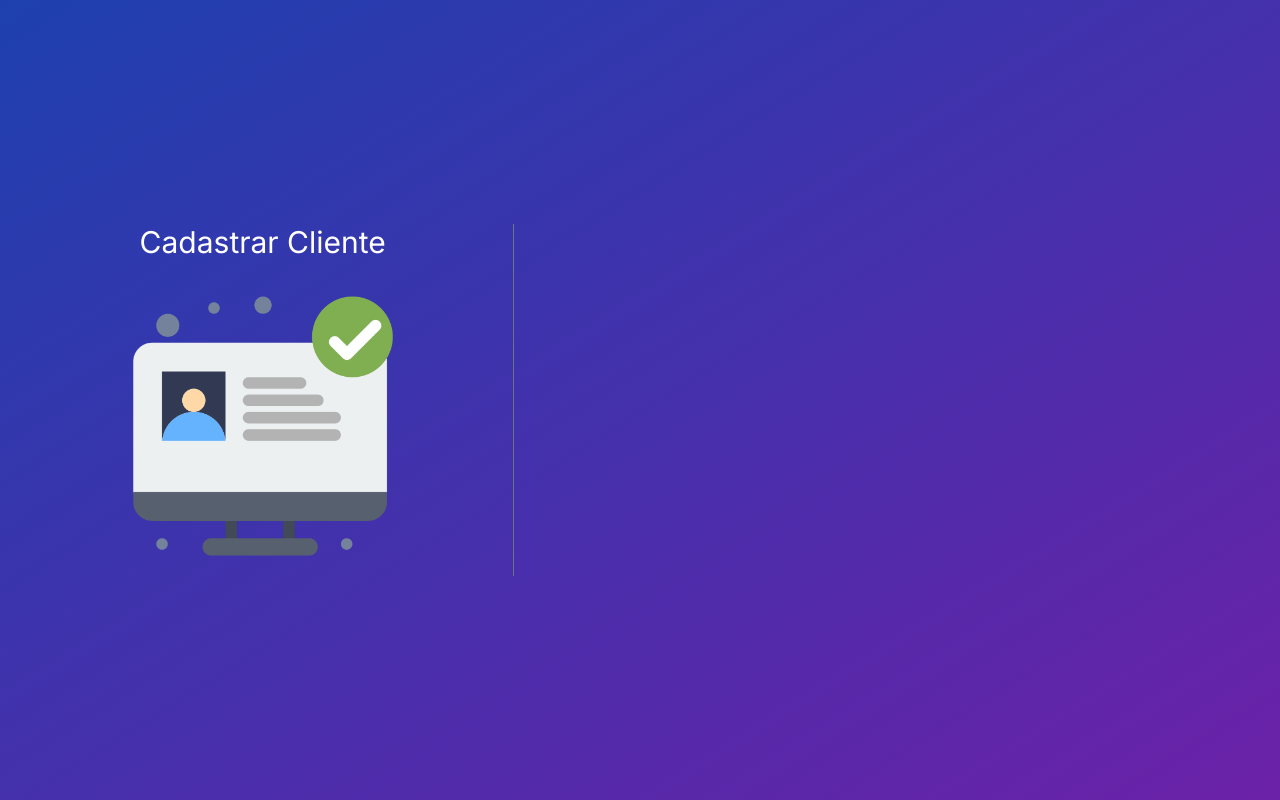
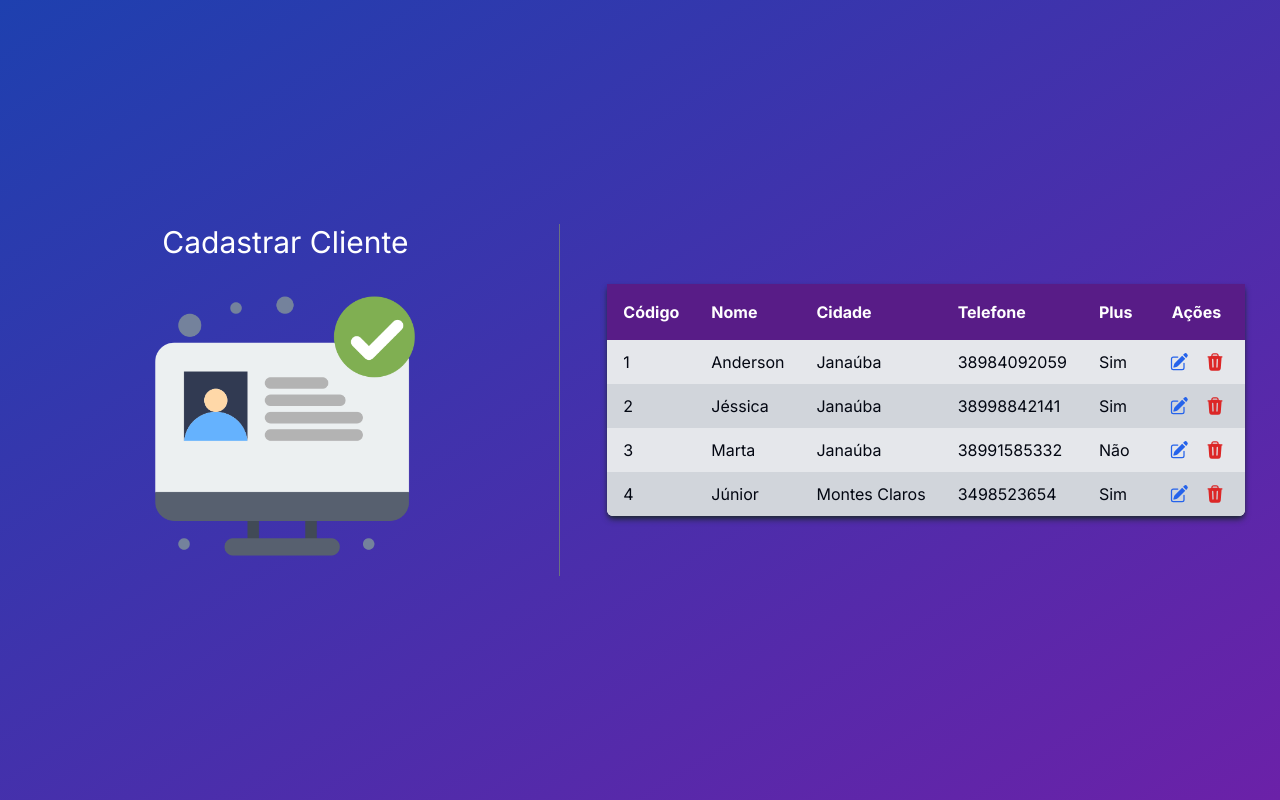
Before and after one commit to AndersonMendes567/projeto-cadastro, a Next.js app: page / in a window 1280 px wide. Built offline with nearby package versions, Linux system fonts and the light colour scheme.

Commit message:
listagem de clientes

```diff
--- a/src/app/page.tsx
+++ b/src/app/page.tsx
@@ -1,17 +1,20 @@
 import Image from "next/image";
 import Layout from "@/components/Layout";
 import bgRegister from "../assets/register.png"
+import Table from "@/components/Table";
+import { clients } from "../data/clients"
 
 export default function Home() {
   return (
     <div className={`
-      flex flex-col md:flex-row items-center
+      flex flex-col lg:flex-row items-center gap-6
       bg-gradient-to-br from-blue-800 to-purple-800
       h-screen py-6 px-3
     `}>
       <Layout title="Cadastrar Cliente">
         <Image src={bgRegister} alt='' width={300} height={300} />
       </Layout>
+      <Table clients={clients} />
     </div>
   )
 }
--- /dev/null
+++ b/src/components/Button.tsx
@@ -0,0 +1,18 @@
+interface ButtonProps {
+  children: any
+  color?: "green " | "blue" | "red"
+  action: ()=> void
+}
+
+export default function Button(props: ButtonProps) {
+  const color = props.color || "gray";
+  console.log(color)
+  return (
+    <button
+      className={`
+        bg-${color}-600 py-2 font-bold rounded-lg px-6
+      `}
+      onClick={props.action}
+    >{props.children}</button>
+  )
+}
--- /dev/null
+++ b/src/components/Icons.tsx
@@ -0,0 +1,13 @@
+export const EditIcon = () => (
+  <svg xmlns="http://www.w3.org/2000/svg" viewBox="0 0 24 24" fill="currentColor" className="w-5 h-5"
+  >
+    <path d="M21.731 2.269a2.625 2.625 0 00-3.712 0l-1.157 1.157 3.712 3.712 1.157-1.157a2.625 2.625 0 000-3.712zM19.513 8.199l-3.712-3.712-8.4 8.4a5.25 5.25 0 00-1.32 2.214l-.8 2.685a.75.75 0 00.933.933l2.685-.8a5.25 5.25 0 002.214-1.32l8.4-8.4z" />
+    <path d="M5.25 5.25a3 3 0 00-3 3v10.5a3 3 0 003 3h10.5a3 3 0 003-3V13.5a.75.75 0 00-1.5 0v5.25a1.5 1.5 0 01-1.5 1.5H5.25a1.5 1.5 0 01-1.5-1.5V8.25a1.5 1.5 0 011.5-1.5h5.25a.75.75 0 000-1.5H5.25z" />
+  </svg>
+)
+
+export const DeleteIcon = () => (
+  <svg xmlns="http://www.w3.org/2000/svg" viewBox="0 0 24 24" fill="currentColor" className="w-5 h-5">
+    <path fillRule="evenodd" d="M16.5 4.478v.227a48.816 48.816 0 013.878.512.75.75 0 11-.256 1.478l-.209-.035-1.005 13.07a3 3 0 01-2.991 2.77H8.084a3 3 0 01-2.991-2.77L4.087 6.66l-.209.035a.75.75 0 01-.256-1.478A48.567 48.567 0 017.5 4.705v-.227c0-1.564 1.213-2.9 2.816-2.951a52.662 52.662 0 013.369 0c1.603.051 2.815 1.387 2.815 2.951zm-6.136-1.452a51.196 51.196 0 013.273 0C14.39 3.05 15 3.684 15 4.478v.113a49.488 49.488 0 00-6 0v-.113c0-.794.609-1.428 1.364-1.452zm-.355 5.945a.75.75 0 10-1.5.058l.347 9a.75.75 0 101.499-.058l-.346-9zm5.48.058a.75.75 0 10-1.498-.058l-.347 9a.75.75 0 001.5.058l.345-9z" clipRule="evenodd" />
+  </svg>
+)
--- a/src/components/Layout.tsx
+++ b/src/components/Layout.tsx
@@ -8,7 +8,7 @@ interface LayoultProps {
 export default function Layout(props: LayoultProps) {
 
   return (
-    <div className="md:w-2/5 flex-col items-center justify-center gap-3 md:border-e border-e-gray-500">
+    <div className="flex-col w-4/5 items-center justify-center gap-3 lg:border-e border-e-gray-500">
       <Title>{props.title}</Title>
       <div className="text-gray-100 flex justify-center">{props.children}</div>
     </div>
--- /dev/null
+++ b/src/components/Table.tsx
@@ -0,0 +1,75 @@
+import Client from "../core/Client"
+import Button from "./Button"
+import { DeleteIcon, EditIcon } from "./Icons"
+
+interface TableProps {
+  clients: Client[]
+}
+
+export default function Table(props: TableProps) {
+
+  if (!props.clients.length) {
+    return (
+      <div className="flex flex-col">
+        <span className="text-xl font-semibold mb-6">Vix, Nada aqui por enquanto!</span>
+      </div>
+    )
+  }
+
+  const renderHeadTable = ()=> {
+    return (
+      <tr>
+        <th className="p-4 bg-purple-900 text-white text-left">Código</th>
+        <th className="p-4 bg-purple-900 text-white text-left">Nome</th>
+        <th className="p-4 bg-purple-900 text-white text-left">Cidade</th>
+        <th className="p-4 bg-purple-900 text-white text-left">Telefone</th>
+        <th className="p-4 bg-purple-900 text-white text-left">Plus</th>
+        <th className="p-4 bg-purple-900 text-white">Ações</th>
+      </tr>
+    )
+  }
+
+  const renderBodyTable = ()=> {
+    return (props.clients?.map((client, i) => {
+      return (
+        <tr key={client.id}
+          className={`
+            ${i % 2 === 0 ? "bg-gray-200" : "bg-gray-300"}
+          `}
+        >
+          <td className="px-4 py-2">{client.id}</td>
+          <td className="px-4 py-2">{client.name}</td>
+          <td className="px-4 py-2">{client.city}</td>
+          <td className="px-4 py-2">{client.phone}</td>
+          <td className="px-4 py-2 bg-clip-padd">{client.isPlus ? "Sim" : "Não"}</td>
+          <td className="px-4 py-2 bg-clip-padd flex gap-2">
+            <button className="text-blue-600 p-1">
+              <EditIcon />
+            </button>
+            <button className="text-red-600 p-1">
+              <DeleteIcon />
+            </button>
+          </td>
+        </tr>
+      )
+    }))
+  }
+
+  return (
+    <div className="flex justify-center w-full">
+      <table
+        className={`
+        text-gray-950 p-2 rounded-b-md shadow-gray-800
+          shadow-md bg-white overflow-hidden
+        `}
+      >
+        <thead>
+          { renderHeadTable() }
+        </thead>
+        <tbody>
+          { renderBodyTable() }
+        </tbody>
+      </table>
+    </div>
+  )
+}
--- /dev/null
+++ b/src/core/Client.ts
@@ -0,0 +1,55 @@
+export default class Client {
+  #id: number
+  #name: string
+  #address: string
+  #district: string
+  #city: string
+  #phone: number
+  #isPlus: boolean
+
+  constructor (
+    name: string,
+    address: string,
+    district: string,
+    city: string,
+    phone: number,
+    isPlus: boolean,
+    id: number = 0
+  ) {
+    this.#id = id;
+    this.#name = name;
+    this.#address = address;
+    this.#district = district;
+    this.#city = city;
+    this.#phone = phone;
+    this.#isPlus = isPlus;
+  }
+
+  get id() {
+    return this.#id;
+  }
+
+  get name() {
+    return this.#name;
+  }
+
+  get address() {
+    return this.#address;
+  }
+
+  get district() {
+    return this.#district;
+  }
+
+  get city() {
+    return this.#city;
+  }
+
+  get phone() {
+    return this.#phone;
+  }
+
+  get isPlus() {
+    return this.#isPlus;
+  }
+}
--- /dev/null
+++ b/src/data/clients.js
@@ -0,0 +1,8 @@
+import Client from "../core/Client";
+
+export const clients = [
+  new Client('Anderson', 'Rua Embaúba', 'Acácias', 'Janaúba', 38984092059, true, 1),
+  new Client('Jéssica', 'Rua Dezessete', 'Acácias', 'Janaúba', 38998842141, true, 2),
+  new Client('Marta', 'Avenida Manoel Athaíde', 'Santo Antônio', 'Janaúba', 38991585332, false, 3),
+  new Client('Júnior', 'Rua Serafim', 'Caramelo', 'Montes Claros', 3498523654, true, 4),
+]
--- a/tsconfig.json
+++ b/tsconfig.json
@@ -1,6 +1,6 @@
 {
   "compilerOptions": {
-    "target": "es5",
+    "target": "ES2015",
     "lib": ["dom", "dom.iterable", "esnext"],
     "allowJs": true,
     "skipLibCheck": true,
```
